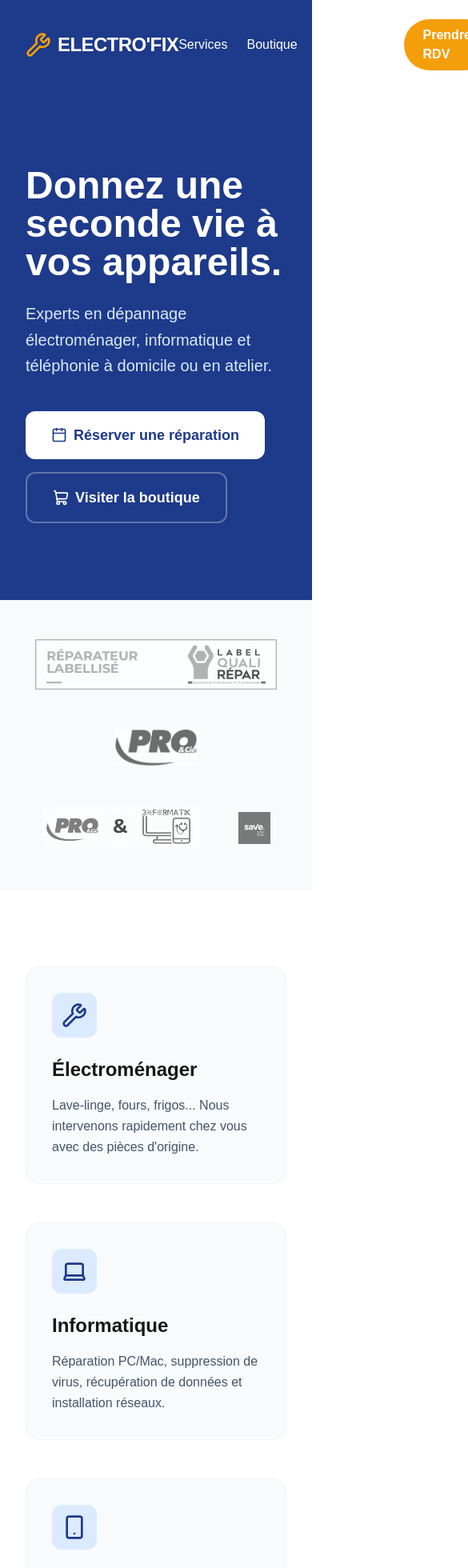
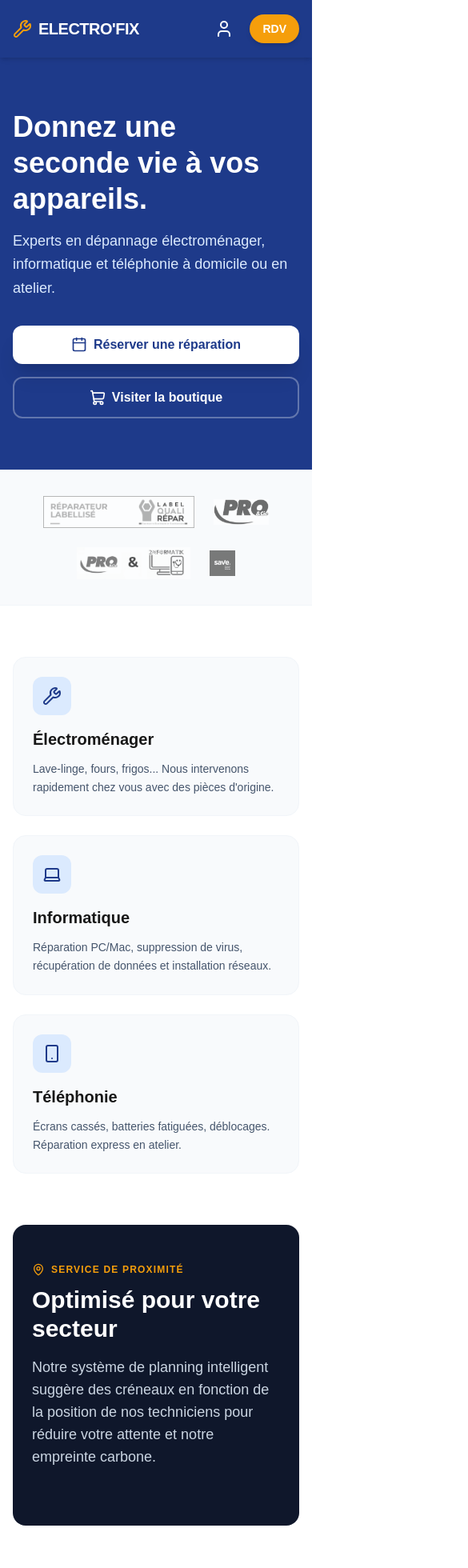
Before and after one commit to Electrofix-31/Electrofix, a Next.js app: page / in a window 390 px wide. Shown: the top 1960 px of the page at 80% size, 585 px wide, since content can reach past the window. Built offline with nearby package versions, Linux system fonts and the light colour scheme; no server answers.

Commit message:
fix: refonte mobile-first de la page d'accueil
Correction des débordements horizontaux (overflow) sur Firefox/Opera en adaptant la navigation, les marges et les typographies pour les petits écrans.

```diff
--- a/src/app/page.tsx
+++ b/src/app/page.tsx
@@ -1,93 +1,105 @@
-import { Wrench, Laptop, Smartphone, ShoppingCart, Calendar, MapPin, User } from "lucide-react";
+import { Wrench, Laptop, Smartphone, ShoppingCart, Calendar, MapPin, User, Menu } from "lucide-react";
 import Link from "next/link";
 
 export default function Home() {
   return (
-    <div className="flex flex-col min-h-screen bg-white">
-      {/* Navigation Simple */}
-      <nav className="flex items-center justify-between px-8 py-6 bg-primary text-white sticky top-0 z-50">
-        <div className="flex items-center gap-2 text-2xl font-bold tracking-tight">
-          <Wrench className="w-8 h-8 text-accent" />
-          <span>ELECTRO&apos;FIX</span>
+    <div className="flex flex-col min-h-screen bg-white overflow-x-hidden">
+      {/* Navigation Responsive */}
+      <nav className="flex items-center justify-between px-4 md:px-8 py-4 md:py-6 bg-primary text-white sticky top-0 z-50 shadow-md">
+        <div className="flex items-center gap-2 text-xl md:text-2xl font-bold tracking-tight z-10">
+          <Wrench className="w-6 h-6 md:w-8 md:h-8 text-accent shrink-0" />
+          <span className="truncate">ELECTRO&apos;FIX</span>
         </div>
-        <div className="flex gap-6 items-center">
+
+        {/* Menu Desktop */}
+        <div className="hidden md:flex gap-6 items-center">
           <a href="#services" className="hover:text-accent transition-colors">Services</a>
           <a href="#boutique" className="hover:text-accent transition-colors">Boutique</a>
           <Link href="/login" className="flex items-center gap-2 hover:text-accent transition-colors font-semibold">
             <User className="w-5 h-5" />
             Mon compte
           </Link>
-          <Link href="/book" className="bg-accent hover:bg-orange-600 text-white px-6 py-2 rounded-full font-semibold transition-all">
+          <Link href="/book" className="bg-accent hover:bg-orange-600 text-white px-6 py-2 rounded-full font-semibold transition-all shadow-lg hover:shadow-orange-500/30">
             Prendre RDV
+          </Link>
+        </div>
+
+        {/* Menu Mobile (Actions rapides) */}
+        <div className="flex md:hidden items-center gap-3">
+          <Link href="/login" className="p-2 hover:text-accent transition-colors" aria-label="Mon compte">
+            <User className="w-6 h-6" />
+          </Link>
+          <Link href="/book" className="bg-accent text-white px-4 py-2 text-sm rounded-full font-bold shadow-md">
+            RDV
           </Link>
         </div>
       </nav>
 
       {/* Hero Section */}
-      <header className="relative bg-primary text-white py-24 px-8 overflow-hidden">
-        <div className="max-w-4xl relative z-10">
-          <h1 className="text-5xl md:text-7xl font-extrabold mb-6 animate-fade-in">
+      <header className="relative bg-primary text-white py-16 md:py-24 px-4 md:px-8 overflow-hidden">
+        <div className="max-w-4xl relative z-10 mx-auto">
+          <h1 className="text-4xl sm:text-5xl md:text-7xl font-extrabold mb-4 md:mb-6 animate-fade-in leading-tight">
             Donnez une seconde vie à vos appareils.
           </h1>
-          <p className="text-xl md:text-2xl text-blue-100 mb-10 max-w-2xl leading-relaxed">
+          <p className="text-lg md:text-2xl text-blue-100 mb-8 md:mb-10 max-w-2xl leading-relaxed">
             Experts en dépannage électroménager, informatique et téléphonie à domicile ou en atelier.
           </p>
-          <div className="flex flex-wrap gap-4">
-            <Link href="/book" className="bg-white text-primary px-8 py-4 rounded-xl font-bold text-lg hover:bg-blue-50 transition-all flex items-center gap-2">
-              <Calendar className="w-5 h-5" />
+          <div className="flex flex-col sm:flex-row gap-4">
+            <Link href="/book" className="bg-white text-primary px-6 md:px-8 py-3 md:py-4 rounded-xl font-bold text-base md:text-lg hover:bg-blue-50 transition-all flex items-center justify-center gap-2 shadow-xl w-full sm:w-auto">
+              <Calendar className="w-5 h-5 shrink-0" />
               Réserver une réparation
             </Link>
-            <button className="bg-transparent border-2 border-white/30 hover:border-white text-white px-8 py-4 rounded-xl font-bold text-lg transition-all flex items-center gap-2">
-              <ShoppingCart className="w-5 h-5" />
+            <button className="bg-transparent border-2 border-white/30 hover:border-white text-white px-6 md:px-8 py-3 md:py-4 rounded-xl font-bold text-base md:text-lg transition-all flex items-center justify-center gap-2 w-full sm:w-auto">
+              <ShoppingCart className="w-5 h-5 shrink-0" />
               Visiter la boutique
             </button>
           </div>
         </div>
         {/* Décoration de fond */}
-        <div className="absolute right-[-10%] top-1/2 -translate-y-1/2 opacity-10 rotate-12 hidden lg:block">
+        <div className="absolute right-[-10%] top-1/2 -translate-y-1/2 opacity-10 rotate-12 hidden lg:block pointer-events-none">
           <Wrench size={500} />
         </div>
       </header>
 
       {/* Bandeau Partenaires/Labels */}
-      <section className="py-12 bg-slate-50 border-y border-slate-100 overflow-hidden">
-        <div className="max-w-7xl mx-auto px-8 flex flex-wrap justify-center items-center gap-12 md:gap-20 opacity-70 grayscale hover:grayscale-0 transition-all duration-500">
-          <img src="/logos/label-quali.png" alt="Label Quali Répar" className="h-16 w-auto object-contain" />
-          <img src="/logos/pro-co.jpg" alt="Pro & Co" className="h-12 w-auto object-contain" />
-          <img src="/logos/pro-infor.png" alt="Pro & Infor" className="h-14 w-auto object-contain" />
-          <img src="/logos/save-white-blue.png" alt="Save" className="h-10 w-auto object-contain" />
+      <section className="py-8 md:py-12 bg-slate-50 border-y border-slate-100 overflow-hidden px-4 md:px-8">
+        <div className="max-w-7xl mx-auto flex flex-wrap justify-center items-center gap-6 md:gap-12 lg:gap-20 opacity-70 grayscale hover:grayscale-0 transition-all duration-500">
+          <img src="/logos/label-quali.png" alt="Label Quali Répar" className="h-10 md:h-16 w-auto object-contain" />
+          <img src="/logos/pro-co.jpg" alt="Pro & Co" className="h-8 md:h-12 w-auto object-contain" />
+          <img src="/logos/pro-infor.png" alt="Pro & Infor" className="h-10 md:h-14 w-auto object-contain" />
+          <img src="/logos/save-white-blue.png" alt="Save" className="h-8 md:h-10 w-auto object-contain" />
         </div>
       </section>
 
       {/* Features - Les 3 piliers */}
-      <section id="services" className="py-24 px-8 max-w-7xl mx-auto">
-        <div className="grid md:grid-cols-3 gap-12">
-          <div className="p-8 rounded-2xl bg-slate-50 hover:shadow-xl transition-all border border-slate-100 group">
-            <div className="w-14 h-14 bg-blue-100 rounded-xl flex items-center justify-center mb-6 text-primary group-hover:scale-110 transition-transform">
-              <Wrench className="w-8 h-8" />
+      <section id="services" className="py-16 md:py-24 px-4 md:px-8 max-w-7xl mx-auto w-full">
+        <div className="grid sm:grid-cols-2 md:grid-cols-3 gap-6 md:gap-12">
+          <div className="p-6 md:p-8 rounded-2xl bg-slate-50 hover:shadow-xl transition-all border border-slate-100 group">
+            <div className="w-12 h-12 md:w-14 md:h-14 bg-blue-100 rounded-xl flex items-center justify-center mb-4 md:mb-6 text-primary group-hover:scale-110 transition-transform">
+              <Wrench className="w-6 h-6 md:w-8 md:h-8" />
             </div>
-            <h3 className="text-2xl font-bold mb-4">Électroménager</h3>
-            <p className="text-slate-600 leading-relaxed">
+            <h3 className="text-xl md:text-2xl font-bold mb-3 md:mb-4">Électroménager</h3>
+            <p className="text-slate-600 leading-relaxed text-sm md:text-base">
               Lave-linge, fours, frigos... Nous intervenons rapidement chez vous avec des pièces d&apos;origine.
             </p>
           </div>
 
-          <div className="p-8 rounded-2xl bg-slate-50 hover:shadow-xl transition-all border border-slate-100 group">
-            <div className="w-14 h-14 bg-blue-100 rounded-xl flex items-center justify-center mb-6 text-primary group-hover:scale-110 transition-transform">
-              <Laptop className="w-8 h-8" />
+          <div className="p-6 md:p-8 rounded-2xl bg-slate-50 hover:shadow-xl transition-all border border-slate-100 group">
+            <div className="w-12 h-12 md:w-14 md:h-14 bg-blue-100 rounded-xl flex items-center justify-center mb-4 md:mb-6 text-primary group-hover:scale-110 transition-transform">
+              <Laptop className="w-6 h-6 md:w-8 md:h-8" />
             </div>
-            <h3 className="text-2xl font-bold mb-4">Informatique</h3>
-            <p className="text-slate-600 leading-relaxed">
+            <h3 className="text-xl md:text-2xl font-bold mb-3 md:mb-4">Informatique</h3>
+            <p className="text-slate-600 leading-relaxed text-sm md:text-base">
               Réparation PC/Mac, suppression de virus, récupération de données et installation réseaux.
             </p>
           </div>
 
-          <div className="p-8 rounded-2xl bg-slate-50 hover:shadow-xl transition-all border border-slate-100 group">
-            <div className="w-14 h-14 bg-blue-100 rounded-xl flex items-center justify-center mb-6 text-primary group-hover:scale-110 transition-transform">
-              <Smartphone className="w-8 h-8" />
+          <div className="p-6 md:p-8 rounded-2xl bg-slate-50 hover:shadow-xl transition-all border border-slate-100 group sm:col-span-2 md:col-span-1">
+            <div className="w-12 h-12 md:w-14 md:h-14 bg-blue-100 rounded-xl flex items-center justify-center mb-4 md:mb-6 text-primary group-hover:scale-110 transition-transform">
+              <Smartphone className="w-6 h-6 md:w-8 md:h-8" />
             </div>
-            <h3 className="text-2xl font-bold mb-4">Téléphonie</h3>
-            <p className="text-slate-600 leading-relaxed">
+            <h3 className="text-xl md:text-2xl font-bold mb-3 md:mb-4">Téléphonie</h3>
+            <p className="text-slate-600 leading-relaxed text-sm md:text-base">
               Écrans cassés, batteries fatiguées, déblocages. Réparation express en atelier.
             </p>
           </div>
@@ -95,26 +107,26 @@ export default function Home() {
       </section>
 
       {/* Proximité géographique */}
-      <section className="bg-slate-900 text-white py-20 px-8 rounded-3xl mx-8 mb-24 overflow-hidden relative">
-        <div className="max-w-3xl">
-          <div className="flex items-center gap-2 text-accent font-bold mb-4 uppercase tracking-widest text-sm">
-            <MapPin className="w-4 h-4" />
+      <section className="bg-slate-900 text-white py-12 md:py-20 px-6 md:px-8 rounded-2xl md:rounded-3xl mx-4 md:mx-8 mb-16 md:mb-24 overflow-hidden relative">
+        <div className="max-w-3xl relative z-10">
+          <div className="flex items-center gap-2 text-accent font-bold mb-3 md:mb-4 uppercase tracking-widest text-xs md:text-sm">
+            <MapPin className="w-4 h-4 shrink-0" />
             Service de Proximité
           </div>
-          <h2 className="text-4xl font-bold mb-6">Optimisé pour votre secteur</h2>
-          <p className="text-xl text-slate-300 mb-8">
+          <h2 className="text-3xl md:text-4xl font-bold mb-4 md:mb-6">Optimisé pour votre secteur</h2>
+          <p className="text-lg md:text-xl text-slate-300 mb-6 md:mb-8 text-pretty">
             Notre système de planning intelligent suggère des créneaux en fonction de la position de nos techniciens pour réduire votre attente et notre empreinte carbone.
           </p>
         </div>
       </section>
 
       {/* Footer */}
-      <footer className="mt-auto py-12 px-8 border-t border-slate-100 text-center text-slate-500">
+      <footer className="mt-auto py-8 md:py-12 px-4 md:px-8 border-t border-slate-100 text-center text-slate-500">
         <div className="flex items-center justify-center gap-2 font-bold text-primary mb-4">
-          <Wrench className="w-6 h-6 text-accent" />
+          <Wrench className="w-5 h-5 text-accent" />
           ELECTRO&apos;FIX
         </div>
-        <p>© 2026 ELECTRO&apos;FIX. Tous droits réservés.</p>
+        <p className="text-sm md:text-base">© 2026 ELECTRO&apos;FIX. Tous droits réservés.</p>
       </footer>
     </div>
   );
```
